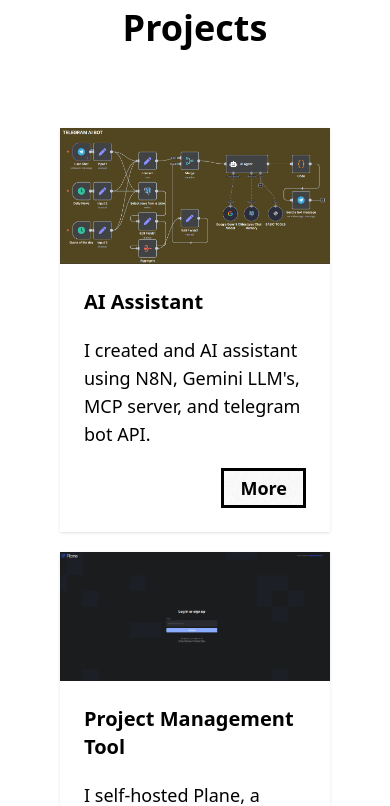
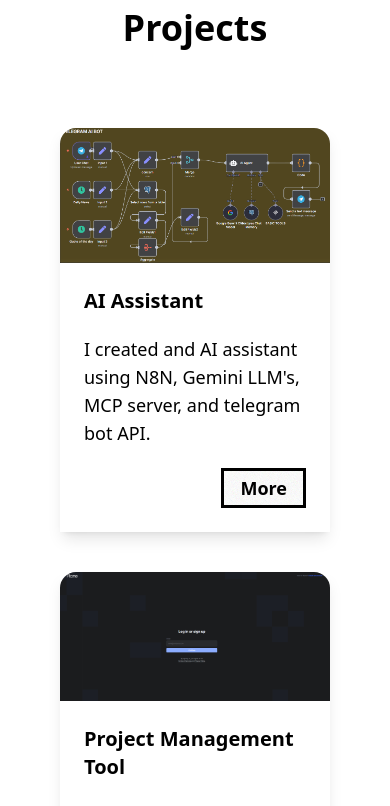
Before and after one commit to philip-dman/hanzmanaogPortfolio, a React (Vite) app: page / in a window 390 px wide. Shown: the part 2840-3646 px from the top of the page. Built offline with nearby package versions, Linux system fonts and the light colour scheme.

Commit message:
feat: Add framer-motion for animations and implement TypingText component

```diff
--- a/package.json
+++ b/package.json
@@ -10,6 +10,7 @@
     "preview": "vite preview"
   },
   "dependencies": {
+    "motion": "^12.23.19",
     "react": "^19.1.1",
     "react-dom": "^19.1.1",
     "react-icons": "^5.5.0"
--- a/src/components/hero/hero.tsx
+++ b/src/components/hero/hero.tsx
@@ -9,6 +9,7 @@ import techBgDark from "../../assets/techBgDark.mp4";
 import techBgWhite from "../../assets/techBgWhite.mp4";
 import { useEffect, useState } from "react";
 
+
 export default function Hero() {
   const [theme, setTheme] = useState<string | null>(null);
 
@@ -18,7 +19,10 @@ export default function Hero() {
       setTheme(document.documentElement.getAttribute("data-theme"));
     });
     setTheme(document.documentElement.getAttribute("data-theme"));
-    observer.observe(document.documentElement, { attributes: true, attributeFilter: ["data-theme"] });
+    observer.observe(document.documentElement, {
+      attributes: true,
+      attributeFilter: ["data-theme"],
+    });
     return () => observer.disconnect();
   }, []);
 
@@ -110,7 +114,6 @@ import { FaDocker } from "react-icons/fa";
 import { FaJava } from "react-icons/fa";
 import { FaPython } from "react-icons/fa";
 
-
 export function Banner() {
   // List of icons to render
   const icons = [
--- /dev/null
+++ b/src/components/hero/motionHero.tsx
@@ -0,0 +1,30 @@
+import { motion } from "motion/react";
+import { useState, useEffect } from "react";
+
+export default function TypingText({ text }: { text: string }) {
+  const [visibleText, setVisibleText] = useState("");
+
+  useEffect(() => {
+    let index = 0;
+    const interval = setInterval(() => {
+      if (index < text.length) {
+        setVisibleText((prev) => prev + text[index]);
+        index++;
+      } else {
+        clearInterval(interval);
+      }
+    }, 100); // Adjust typing speed here (in milliseconds)
+    return () => clearInterval(interval);
+  }, [text]);
+
+  return (
+    <motion.div
+      initial={{ opacity: 0 }}
+      animate={{ opacity: 1 }}
+      transition={{ duration: 0.5 }}
+      className="text-2xl font-bold"
+    >
+      {visibleText}
+    </motion.div>
+  );
+}
--- a/src/components/projects/projects.tsx
+++ b/src/components/projects/projects.tsx
@@ -4,6 +4,7 @@ import plane from "../../assets/plane.png";
 import safeHub from "../../assets/safeHub.png";
 import gmailAuto from "../../assets/gmailAuto.png";
 import projectsData from "./envProjects.json";
+import { motion } from "motion/react";
 
 export default function Projects() {
   return (
@@ -13,7 +14,7 @@ export default function Projects() {
     >
       <h2 className="text-4xl font-bold text-center">Projects</h2>
 
-      <div className="grid  grid-cols-1 md:grid-cols-4 gap-5 place-items-center">
+      <div className="grid  grid-cols-1 md:grid-cols-4 gap-10 place-items-center items-stretch">
         {cards(projectsData.card0.title, projectsData.card0.content, assistant)}
 
         {cards(projectsData.card1.title, projectsData.card1.content, plane)}
@@ -28,10 +29,20 @@ export default function Projects() {
 
 function cards(title: string, content: string, imgSrc: string) {
   return (
-    <div className="card bg-base-100 w-full h-full shadow-sm">
-      <figure>
-        <img src={imgSrc} />
-      </figure>
+    <motion.div
+      initial={{ opacity: 0, y: 50 }}
+      animate={{ opacity: 1, y: 0 }}
+      transition={{
+        duration: 0.4,
+        scale: { type: "spring", visualDuration: 0.4, bounce: 0.5 },
+      }}
+      whileHover={{ scale: 1.1 }}
+      layout // This is the key
+    >
+      <div className="card bg-base-100 h-full w-full shadow-lg hover:shadow-2xl transition-shadow duration-300">
+        <div className="rounded-tl-2xl rounded-tr-2xl h-1/3 items-stretch overflow-hidden">
+          <img src={imgSrc} className="w-full h-full object-cover" />
+        </div>
         <div className="card-body gap-5">
           <h2 className="card-title text-xl font-bold">{title}</h2>
           <p className="text-lg">{content}</p>
@@ -42,5 +53,6 @@ function cards(title: string, content: string, imgSrc: string) {
           </div>
         </div>
       </div>
+    </motion.div>
   );
 }
```
Also changed, not shown: src/index.css (+6 -2 lines), 1 other file (tests, documents, lock files or other folders). Lines whose indentation alone changed are shown as unchanged.
